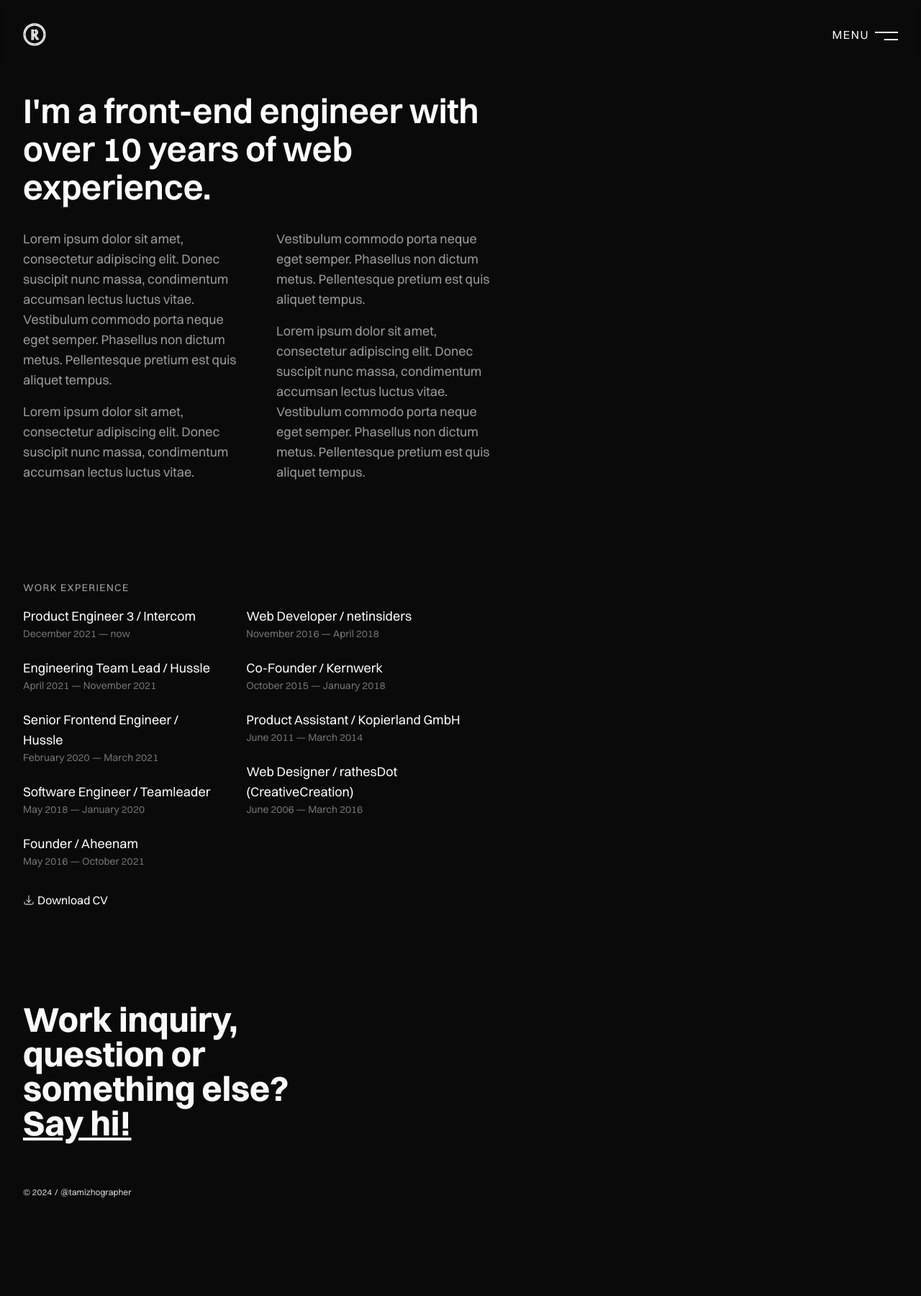
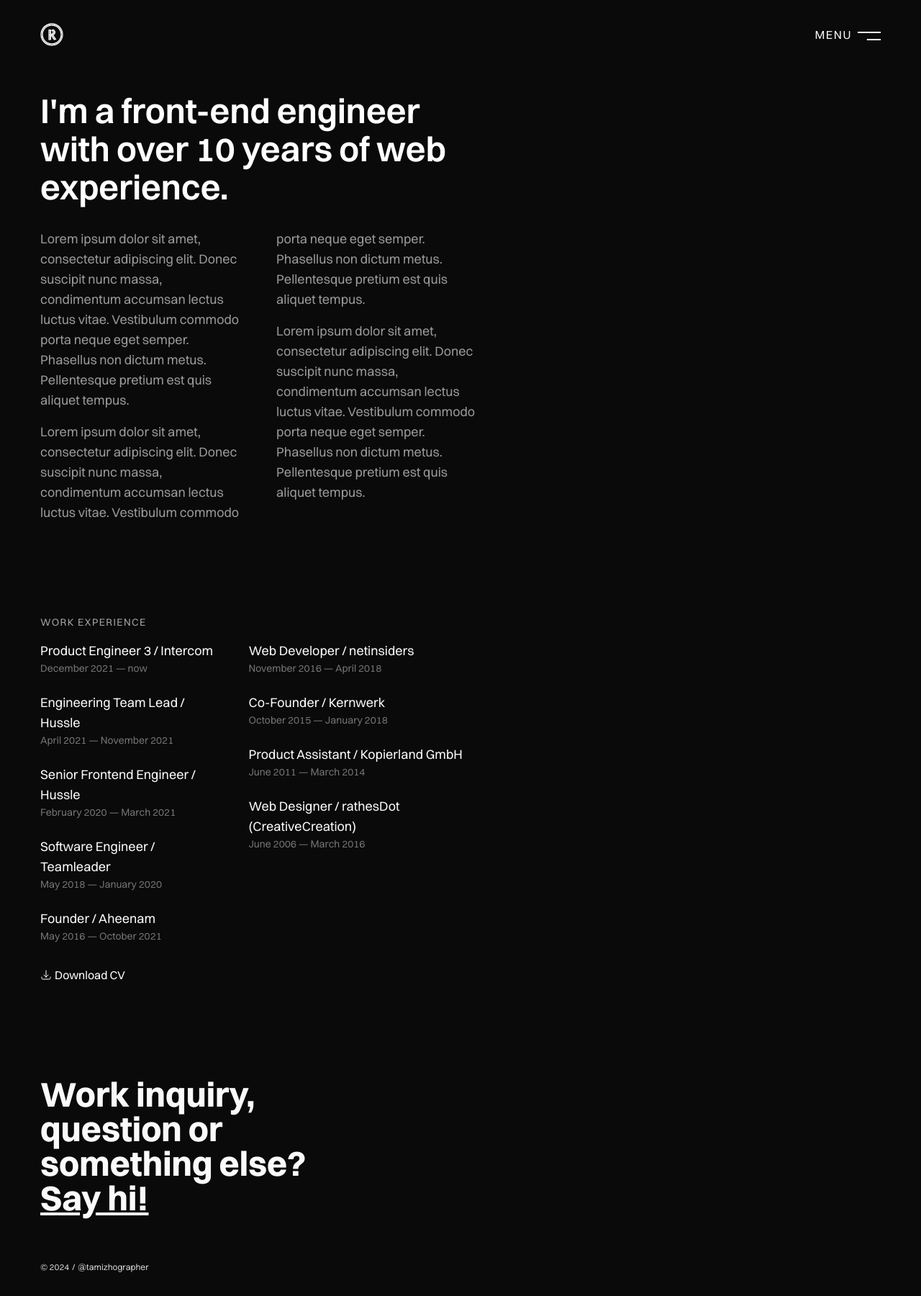
Before and after one commit to rathesDot/rathes.me, a Next.js app: page /about in a window 1280 px wide. Shown: the whole page at 72% size. Before the commit the page ends 1696 px from the top, so only its background shows below. Built offline with nearby package versions, Linux system fonts and the light colour scheme.

Commit message:
💄 Increase innter spacing

```diff
--- a/src/pages/about.tsx
+++ b/src/pages/about.tsx
@@ -35,7 +35,7 @@ const AboutMe: React.FC<React.PropsWithChildren<NextPage>> = () => {
   return (
     <PageLayout>
       <Meta title="About me" />
-      <div className="max-w-[720px] p-8">
+      <div className="max-w-[720px] p-8 md:px-14">
         <Heading1>
           I'm a front-end engineer with over 10 years of web experience.
         </Heading1>
--- a/src/pages/blog/[language]/[slug].tsx
+++ b/src/pages/blog/[language]/[slug].tsx
@@ -81,7 +81,7 @@ const Blogpost: NextPage<InferGetStaticPropsType<typeof getStaticProps>> = ({
   return (
     <PageLayout>
       <Meta title={title} description={excerpt} meta={meta} />
-      <div className="max-w-xl p-8">
+      <div className="max-w-xl p-8 md:px-14">
         {image && (
           <ImageWrapper aspect="16/9" className="mb-8">
             <Image src={image} fill sizes="704px" priority alt={title} />
--- a/src/pages/index.tsx
+++ b/src/pages/index.tsx
@@ -7,7 +7,7 @@ import { PageLayout } from "../layouts"
 const IndexPage: React.FC<React.PropsWithChildren<NextPage>> = () => (
   <PageLayout className="flex flex-grow flex-col justify-center">
     <Meta title="Home" />
-    <section className="p-8">
+    <section className="p-8 md:px-14">
       <h1 className="mb-8 max-w-xl break-words font-sans text-[3.55vh] font-semibold leading-[1.2em] text-neutral-50 antialiased md:text-[clamp(32px,7.5vw,36px)]">
         I'm Rathes Sachchithananthan, a front-end engineer living in{" "}
         <Link underlined href="https://goo.gl/maps/E9c5uw5SLjSbLZ9G9">
--- a/src/pages/photos.tsx
+++ b/src/pages/photos.tsx
@@ -22,7 +22,7 @@ import { Photo } from "../patterns/Photo"
 const Photos: NextPage = () => (
   <PageLayout>
     <Meta title="Work" />
-    <section className="max-w-lg p-8">
+    <section className="max-w-lg p-8 md:px-14">
       <Heading1>Photography</Heading1>
       <Paragraph>
         Lorem ipsum dolor sit amet, consectetur adipiscing elit. Donec suscipit
@@ -108,7 +108,7 @@ const Photos: NextPage = () => (
         mode="landscape"
       />
     </section>
-    <div className="mt-16 p-8">
+    <div className="mt-16 p-8 md:px-14">
       <SayHi />
     </div>
   </PageLayout>
--- a/src/pages/reading.tsx
+++ b/src/pages/reading.tsx
@@ -35,7 +35,7 @@ const ReadingList: NextPage = () => {
   return (
     <PageLayout>
       <Meta title="Reading" />
-      <div className="max-w-xl flex-grow p-8">
+      <div className="max-w-xl flex-grow p-8 md:px-14">
         <section>
           <Heading1>Reading</Heading1>
           <Paragraph>
--- a/src/pages/work.tsx
+++ b/src/pages/work.tsx
@@ -19,7 +19,7 @@ import { SayHi } from "../patterns"
 const Work: React.FC<React.PropsWithChildren<NextPage>> = () => {
   return (
     <PageLayout>
-      <section className="max-w-xl p-8">
+      <section className="max-w-xl p-8 md:px-14">
         <Meta title="Work" />
         <Heading1>My work</Heading1>
         <Paragraph>
--- a/src/pages/writing.tsx
+++ b/src/pages/writing.tsx
@@ -40,7 +40,7 @@ const Writings: React.FC<
   }, [searchTerm, blogPosts])
   return (
     <PageLayout>
-      <section className="max-w-xl p-8">
+      <section className="max-w-xl p-8 md:px-14">
         <Meta title="Writings" />
         <section>
           <Heading1>Writing</Heading1>
--- a/src/patterns/Footer/Footer.tsx
+++ b/src/patterns/Footer/Footer.tsx
@@ -1,7 +1,7 @@
 import React from "react"
 
 const Footer = () => (
-  <footer className="inline-flex gap-1 p-8 text-xs text-neutral-300">
+  <footer className="inline-flex gap-1 p-8 text-xs text-neutral-300 md:px-14">
     <span>&copy; 2024</span>
     <span>/</span>
     <a href="https://mozhi.app/@tamizhographer" target="_blank">
--- a/src/patterns/Navigation/Navigation.tsx
+++ b/src/patterns/Navigation/Navigation.tsx
@@ -58,7 +58,7 @@ const Hamburger: React.FC<
 )
 
 const TopBar: React.FC<PropsWithChildren> = ({ children }) => (
-  <div className="mx-auto flex w-full items-center justify-between p-4 text-neutral-50 md:p-8">
+  <div className="mx-auto flex w-full items-center justify-between p-4 text-neutral-50 md:p-8 md:px-14">
     {children}
   </div>
 )
@@ -121,7 +121,7 @@ const Navigation = () => {
         <Hamburger isOpen={isOpen} onToggle={toggleMenu} />
       </TopBar>
       <div className={menuBodyContainer({ isOpen })}>
-        <div className="px-8 md:px-12">
+        <div className="px-8 md:px-14">
           <MenuItem href="/">Home</MenuItem>
           <MenuItem href="/about">About</MenuItem>
           <MenuItem href="/reading">Reading</MenuItem>
```
